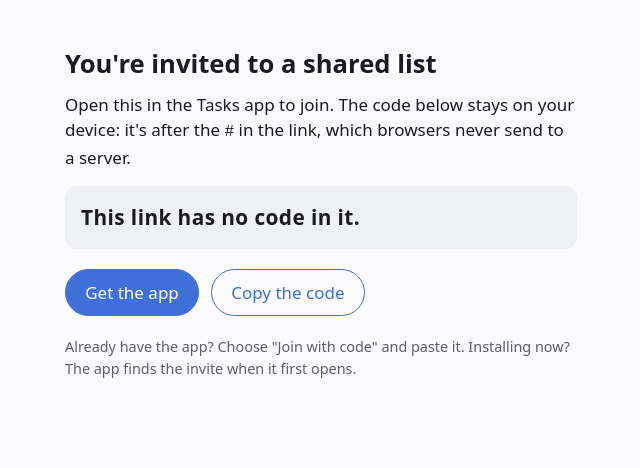
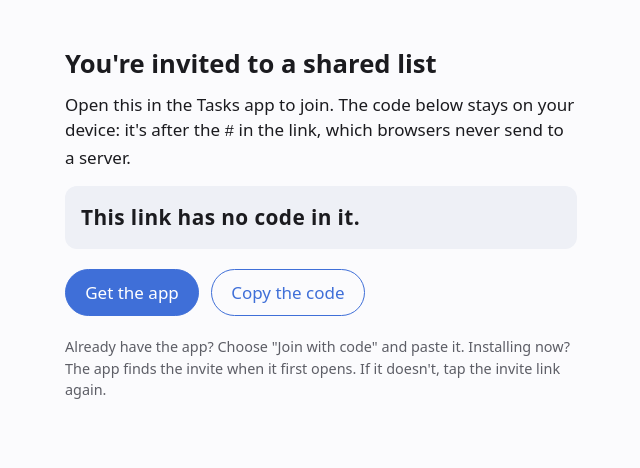
Before and after one commit to kleiders3010/jurisgames, a plain HTML site: page join/index.html in a window 1280 px wide. Shown: the whole page, without its empty margins (319-959 px from the left). Drawn offline with Linux system fonts and the light colour scheme.

Commit message:
Join page: tap the link again if the app didn't find the invite
Co-Authored-By: Claude Opus 5.5 <noreply@anthropic.com>

```diff
--- a/join/index.html
+++ b/join/index.html
@@ -16,7 +16,7 @@
     <a class="button primary" id="get" href="https://play.google.com/store/apps/details?id=com.jurisgames.tasks">Get the app</a>
     <button class="button" id="copy" type="button">Copy the code</button>
   </div>
-  <p class="small" id="hint">Already have the app? Choose "Join with code" and paste it. Installing now? The app finds the invite when it first opens.</p>
+  <p class="small" id="hint">Already have the app? Choose "Join with code" and paste it. Installing now? The app finds the invite when it first opens. If it doesn't, tap the invite link again.</p>
 </main>
 <script>
   // Everything here runs locally; nothing is sent anywhere.
```
